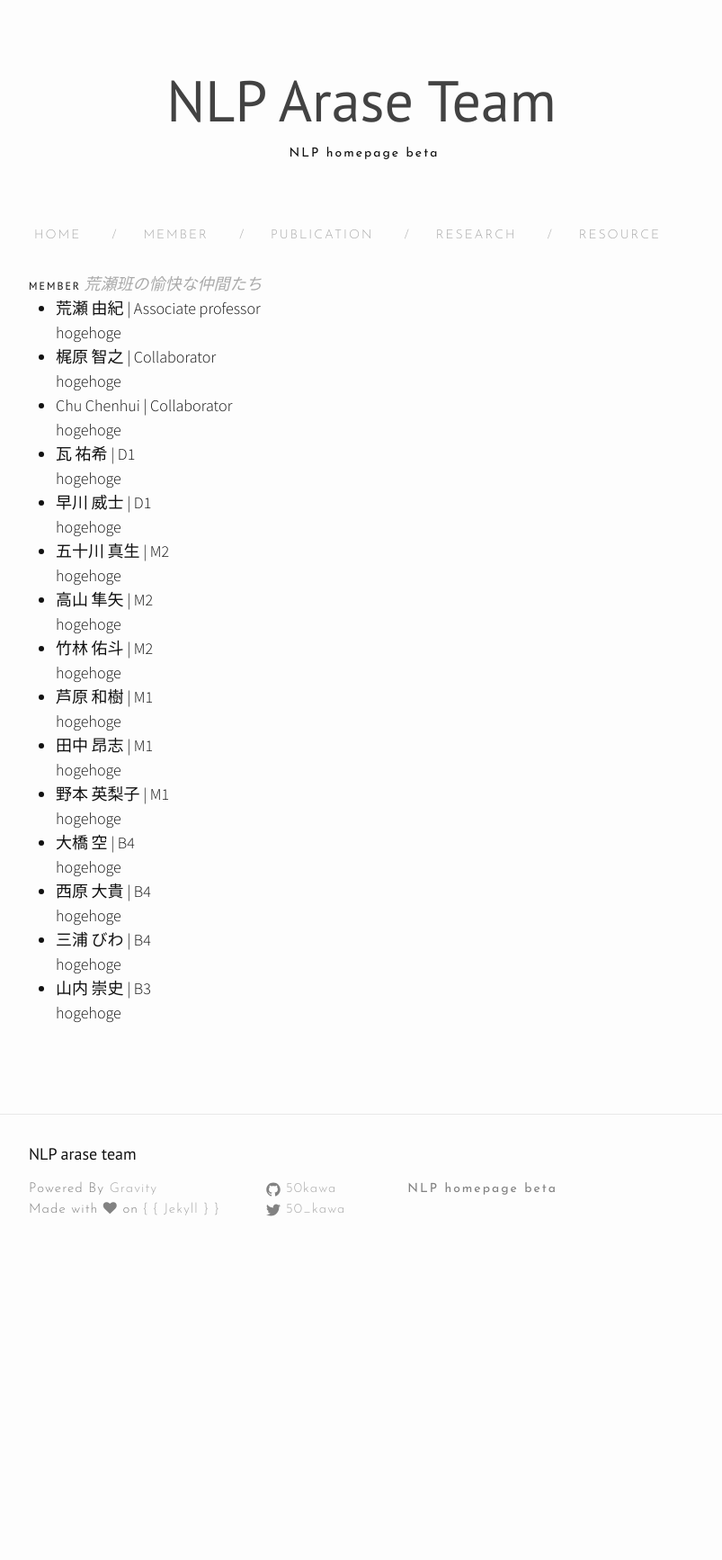
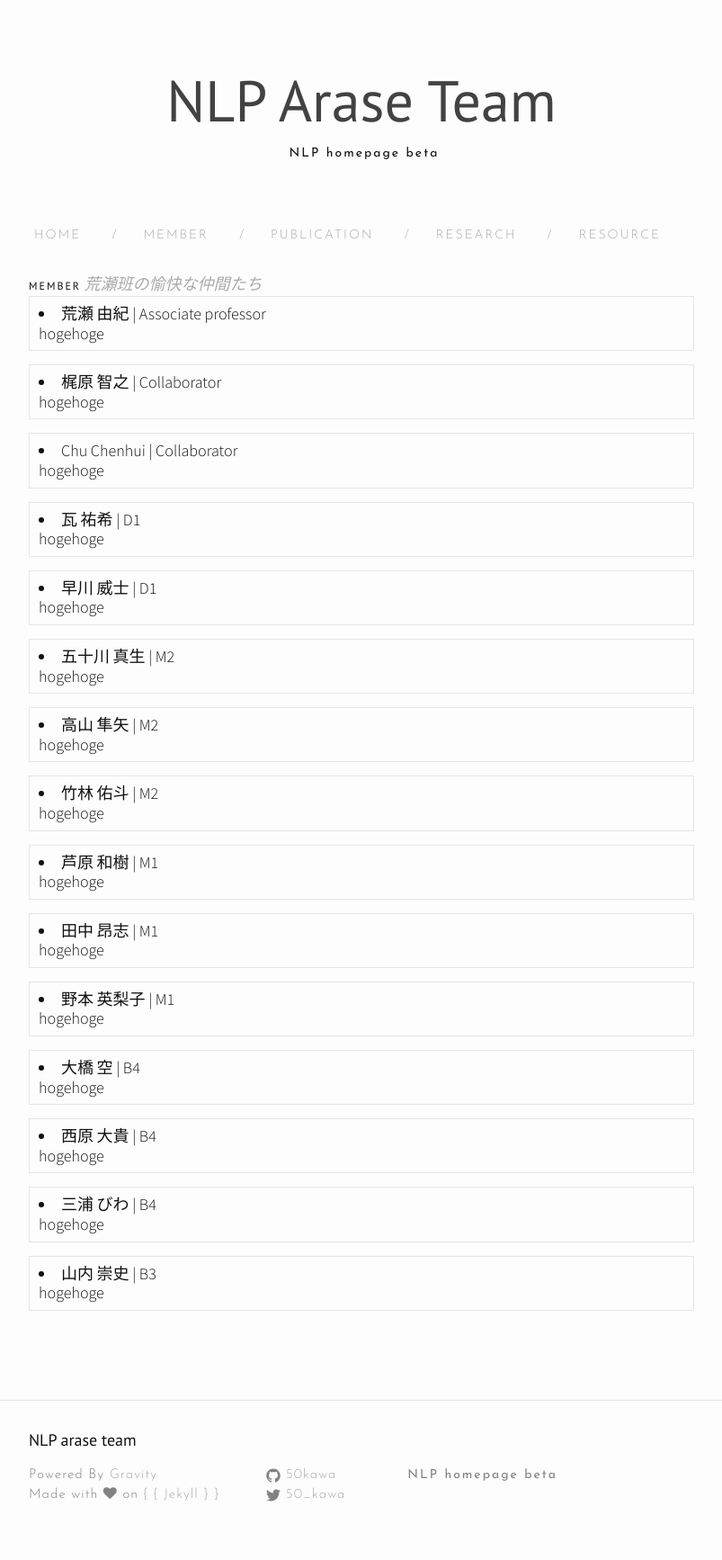
Before and after one commit to nlp-arase/nlp-arase.github.io, a Jekyll site: the page built from member.md, in a window 1280 px wide. Shown: the whole page at 90% size, without its empty margins (238-1041 px from the left). Built offline with Jekyll 4.4.1, drawn with Linux system fonts in a browser that asks for light colours; nearby versions of some CDN libraries; before the commit the page ends 1416 px from its top, so only the background shows below that.

Commit message:
css test

```diff
--- a/css/style.scss
+++ b/css/style.scss
@@ -661,3 +661,11 @@ pre {
     .vi    { color: #008080 } // Name.Variable.Instance
     .il    { color: #099 } // Literal.Number.Integer.Long
 }
+
+// member page style
+.member-content{
+  margin-bottom: 15px;
+  padding: 8px 10px;
+  border: #e6e6e6 1px solid;
+  line-height: 1.2;
+}
--- a/member.md
+++ b/member.md
@@ -6,11 +6,10 @@ category: "member"
 tagline: "荒瀬班の愉快な仲間たち"
 ---
 
-<ul>
+
 {% for person in site.data.member %}
-  <li>
+  <li class="member-content">
     {{ person.name }} | {{ person.grade }} <br>
     {{ person.introduction }}
   </li>
 {% endfor %}
-</ul>
```
